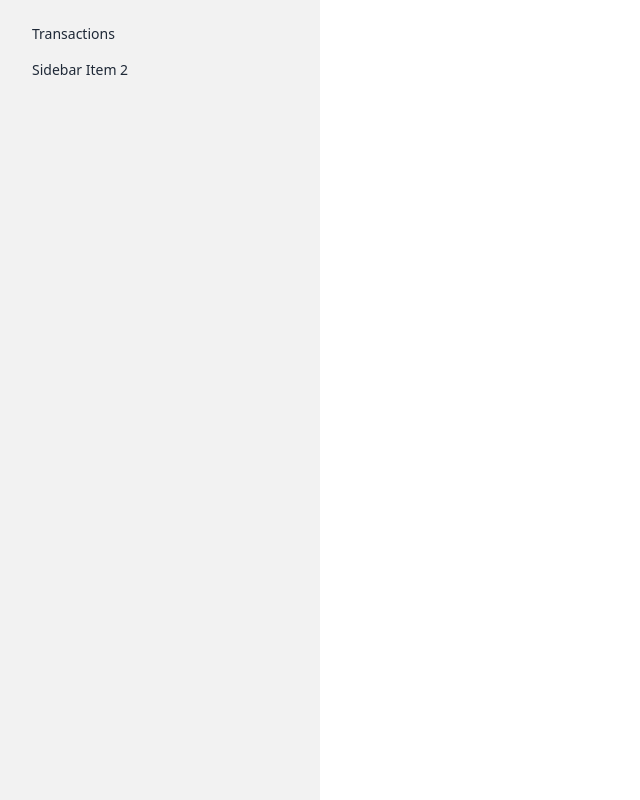
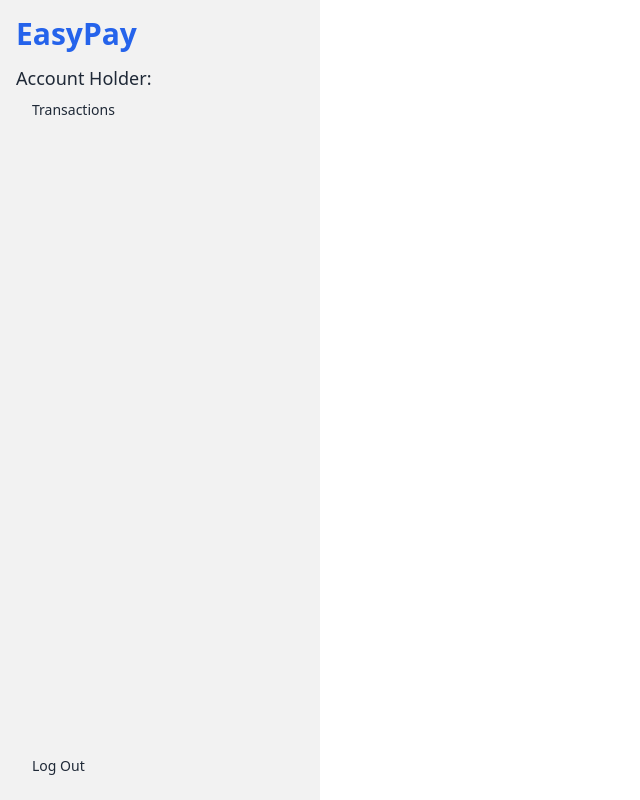
Before and after one commit to Rubaeid-Sanjid/EasyPay-MFS-client, a React (Vite) app: page /dashboard in a window 1280 px wide. Shown: the whole page, without its empty margins (0-640 px from the left). Built offline with nearby package versions, Linux system fonts and the light colour scheme; no server answers.

Commit message:
add: handle log out

```diff
--- a/src/Component/AuthProvider/AuthProvider.jsx
+++ b/src/Component/AuthProvider/AuthProvider.jsx
@@ -5,6 +5,7 @@
   createUserWithEmailAndPassword,
   onAuthStateChanged,
   signInWithEmailAndPassword,
+  signOut,
   updateProfile,
 } from "firebase/auth";
 import useAxiosPublic from "../Hooks/useAxiosPublic";
@@ -30,6 +31,9 @@
     return await signInWithEmailAndPassword(auth, email, pin);
   };
 
+  const logOutUser = ()=>{
+    return signOut(auth);
+  }
   const axiosPublic = useAxiosPublic();
 
   useEffect(() => {
@@ -63,7 +67,7 @@
   //     return signInWithPhoneNumber(auth, phoneNumber, window.recaptchaVerifier)
   // }
 
-  const authInfo = { user, loading, createUser, updateUser, loginUser };
+  const authInfo = { user, loading, createUser, updateUser, loginUser, logOutUser };
 
   return (
     <AuthContext.Provider value={authInfo}>{children}</AuthContext.Provider>
--- a/src/Page/Dashboard/Dashboard.jsx
+++ b/src/Page/Dashboard/Dashboard.jsx
@@ -1,8 +1,28 @@
-import { NavLink, Outlet } from "react-router-dom";
+import { NavLink, Outlet, useNavigate } from "react-router-dom";
 import useAuth from "../../Component/Hooks/useAuth";
+import Swal from "sweetalert2";
 
 const Dashboard = () => {
-  const { user } = useAuth();
+  const { user, logOutUser } = useAuth();
+const navigate = useNavigate();
+
+  const handleLogout = () => {
+    logOutUser()
+      .then(() => {
+        Swal.fire({
+          position: "top-end",
+          icon: "success",
+          title: "Sign-out successful",
+          showConfirmButton: false,
+          timer: 1500,
+        });
+        navigate("/");
+        localStorage.removeItem("token");
+      })
+      .catch((error) => {
+        console.log(error.message);
+      });
+  };
   return (
     <div>
       <div className="drawer lg:drawer-open">
@@ -23,14 +43,25 @@
             aria-label="close sidebar"
             className="drawer-overlay"
           ></label>
-          <ul className="menu bg-base-200 text-base-content min-h-full w-80 p-4">
+          <ul className="menu bg-base-200 text-base-content min-h-full w-80 p-4 flex justify-between">
             {/* Sidebar content here */}
-            <li>
-              <NavLink to={'transactions'}>Transactions</NavLink>
-            </li>
-            <li>
-              <a>Sidebar Item 2</a>
-            </li>
+            <div>
+                <h2 className="text-3xl font-bold text-blue-600 mb-3">EasyPay</h2>
+                <h3 className="text-lg font-medium">
+                  Account Holder:{user?.displayName}
+                </h3>
+              <li>
+                <NavLink to={"transactions"}>Transactions</NavLink>
+              </li>
+              <li>
+                <a></a>
+              </li>
+            </div>
+            <div>
+              <li>
+                <button onClick={handleLogout}>Log Out</button>
+              </li>
+            </div>
           </ul>
         </div>
       </div>
```
